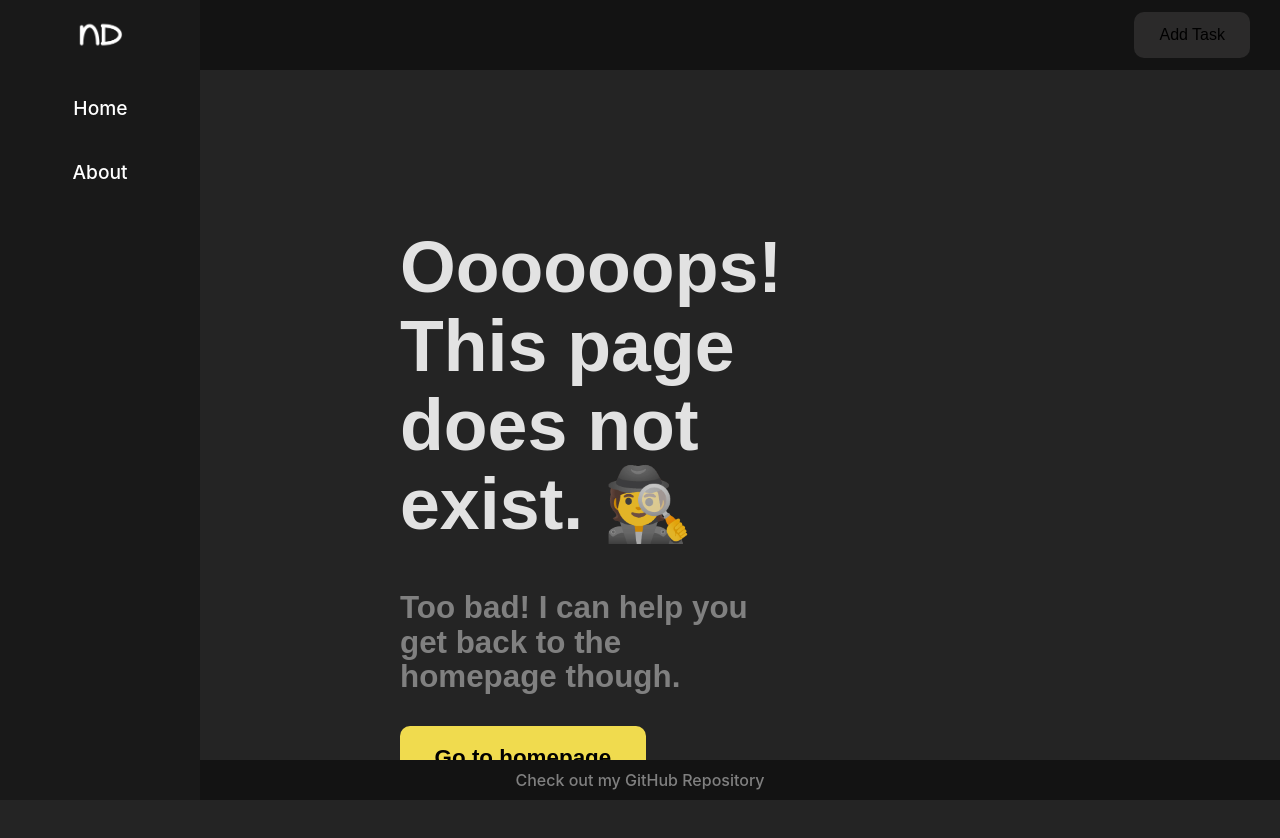
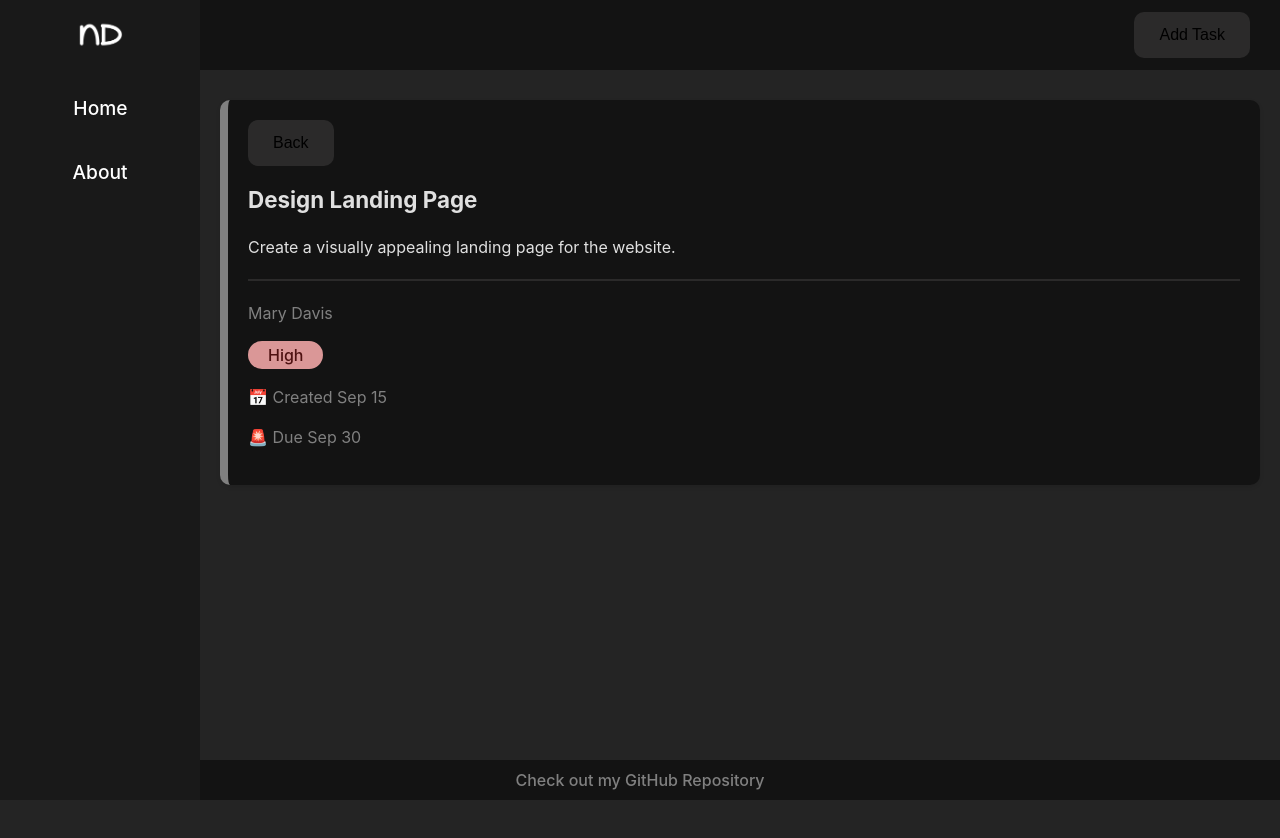
Before and after one commit to nathidaum/kanban-board-app, a React (Vite) app: page /ticket/1 in a window 1280 px wide. Shown: the top 838 px of the page. Built offline with nearby package versions, Linux system fonts and the light colour scheme.

Commit message:
Add ticket detail page

```diff
--- a/src/App.jsx
+++ b/src/App.jsx
@@ -6,9 +6,9 @@ import Footer from "./components/Footer";
 import About from "./pages/About";
 import NotFound from "./pages/NotFoundPage";
 import Dashboard from "./pages/Dashboard";
+import TicketDetails from "./pages/TicketDetails";
 
 function App() {
-
   return (
     <div id="homepage">
       <Navbar />
@@ -17,9 +17,10 @@ function App() {
       <Footer />
 
       <Routes>
-        <Route path="/" element={<Dashboard/>}/>
+        <Route path="/" element={<Dashboard />} />
         <Route path="/about" element={<About />} />
         <Route path="*" element={<NotFound />} />
+        <Route path="/ticket/:ticketId" element={<TicketDetails />} />
       </Routes>
     </div>
   );
--- a/src/components/Card.jsx
+++ b/src/components/Card.jsx
@@ -1,13 +1,6 @@
-import {useState} from 'react';
+import { NavLink } from "react-router-dom";
 
 const Card = ({ ticket, deleteTicket }) => {
-    const formatDate = (dateString) => {
-        const date = new Date(dateString);
-        const month = date.toLocaleString("en-US", { month: "short" });  // first three characters of the month
-        const day = date.getDate(); // day of the month
-        return `${month} ${day}`;
-    };
-
   return (
     <div className="card">
       <h3>{ticket.title}</h3>
@@ -15,8 +8,16 @@ const Card = ({ ticket, deleteTicket }) => {
       <hr></hr>
       <p className="assigned">{ticket.assignee}</p>
       <p className={`label ${ticket.priority}`}>{ticket.priority}</p>
-        <p className="date">📅 Created {formatDate(ticket.createdDate)} - 🚨 Due {formatDate(ticket.dueDate)}</p>
-        <button onClick={() => {deleteTicket(ticket.id)}}>Delete</button>
+      <button
+        onClick={() => {
+          deleteTicket(ticket.id);
+        }}
+      >
+        Delete
+      </button>
+      <NavLink to={`/ticket/${ticket.id}`}>
+        <button>See details</button>
+      </NavLink>
     </div>
   );
 };
--- a/src/components/Column.jsx
+++ b/src/components/Column.jsx
@@ -2,19 +2,22 @@ import { useState } from "react";
 import Card from "./Card";
 
 const Column = ({ title, tickets }) => {
-
-  const [ticketList, setTicketList] = useState(tickets)
+  const [ticketList, setTicketList] = useState(tickets);
 
   const deleteTicket = (id) => {
-    const updatedTicketList = ticketList.filter((ticketObj) => ticketObj.id !== id)
-    setTicketList(updatedTicketList)
-  }
+    const updatedTicketList = ticketList.filter(
+      (ticketObj) => ticketObj.id !== id
+    );
+    setTicketList(updatedTicketList);
+  };
 
   return (
     <div className="kanban-column">
-      <h2>{title}</h2>
+      <h2>
+        {title} ({ticketList.length})
+      </h2>
       {ticketList.map((ticket) => (
-        <Card key={ticket.id} ticket={ticket} deleteTicket={deleteTicket}/>
+        <Card key={ticket.id} ticket={ticket} deleteTicket={deleteTicket} />
       ))}
     </div>
   );
--- /dev/null
+++ b/src/pages/TicketDetails.jsx
@@ -0,0 +1,47 @@
+import { useParams, NavLink } from "react-router-dom";
+import Navbar from "../components/Navbar";
+import Sidebar from "../components/Sidebar";
+import Footer from "../components/Footer";
+import ticketData from "../assets/kanban.json";
+
+function TicketDetails() {
+  const { ticketId } = useParams(); // Get ticketId from the URL
+
+  // Find the ticket in the array based on the ticketId
+  const ticket = ticketData.find((ticket) => ticket.id === ticketId);
+
+  if (!ticket) {
+    return <h2>Ticket not found</h2>; // what to show if the ticket is not found
+  }
+
+  const formatDate = (dateString) => {
+    const date = new Date(dateString);
+    const month = date.toLocaleString("en-US", { month: "short" }); // first three characters of the month
+    const day = date.getDate(); // day of the month
+    return `${month} ${day}`;
+  };
+
+  return (
+    <div>
+      <Navbar />
+      <Sidebar />
+
+      <div className="card">
+        <NavLink to="/">
+          <button>Back</button>
+        </NavLink>
+        <h3>{ticket.title}</h3>
+        <p>{ticket.description}</p>
+        <hr></hr>
+        <p className="assigned">{ticket.assignee}</p>
+        <p className={`label ${ticket.priority}`}>{ticket.priority}</p>
+        <p className="date">📅 Created {formatDate(ticket.createdDate)}</p>
+        <p className="date">🚨 Due {formatDate(ticket.dueDate)}</p>
+      </div>
+
+      <Footer />
+    </div>
+  );
+}
+
+export default TicketDetails;
```
Lines whose indentation alone changed are shown as unchanged.
